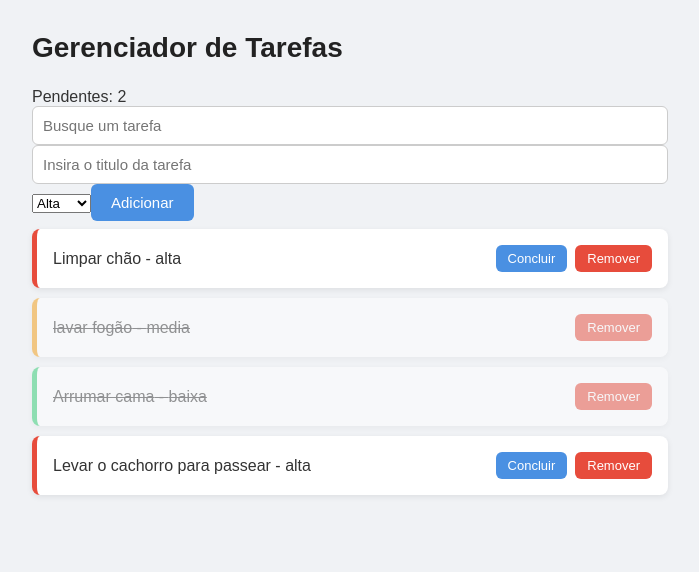
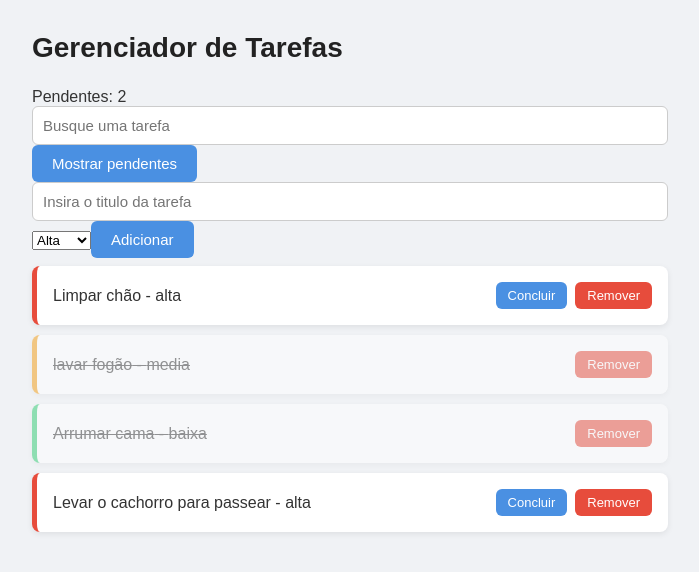
Before and after one commit to ChristianLiborioDEV/gerenciador-tarefas, a React (Vite) app: page / in a window 1280 px wide. Shown: the top 572 px of the page, without its empty margins (290-989 px from the left). Built offline with nearby package versions, Linux system fonts and the light colour scheme.

Commit message:
feat: filtro de tarefas pendentes

```diff
--- a/src/App.jsx
+++ b/src/App.jsx
@@ -8,6 +8,7 @@ const App = () => {
 
     const [tarefas, setTarefas] = useState(tarefasIniciais)
     const [busca, setBusca] = useState("")
+    const [somentePendentes, setSomentePendentes] = useState(false)
 
     const handleRemover = (id) => {
         setTarefas(removerTarefa(tarefas, id))
@@ -23,13 +24,22 @@ const App = () => {
 
     const pendentes = tarefas.filter(tarefa => !tarefa.realizada).length
 
-    const tarefasVisiveis = buscarPorTitulo(tarefas, busca)
+    const resultadoBusca = buscarPorTitulo(tarefas, busca)
+
+    const tarefasVisiveis = somentePendentes
+    ? resultadoBusca.filter(tarefa => !tarefa.realizada)
+    : resultadoBusca
+
+
 
     return (
         <div>
             <h1>Gerenciador de Tarefas</h1>
             <p>Pendentes: {pendentes}</p>
-            <input type="text" value={busca} onChange={(e) => setBusca(e.target.value)} placeholder="Busque um tarefa"></input>
+            <input type="text" value={busca} onChange={(e) => setBusca(e.target.value)} placeholder="Busque uma tarefa"></input>
+            <button onClick={() => setSomentePendentes(!somentePendentes)}>
+                {somentePendentes ? "Mostrar todas" : "Mostrar pendentes"}
+            </button>
             <Formulario onAdicionar={handleAdicionar}/>
             <ul id="listaTarefas">
                 {tarefasVisiveis.map(tarefa => (<ItemTarefa
```
